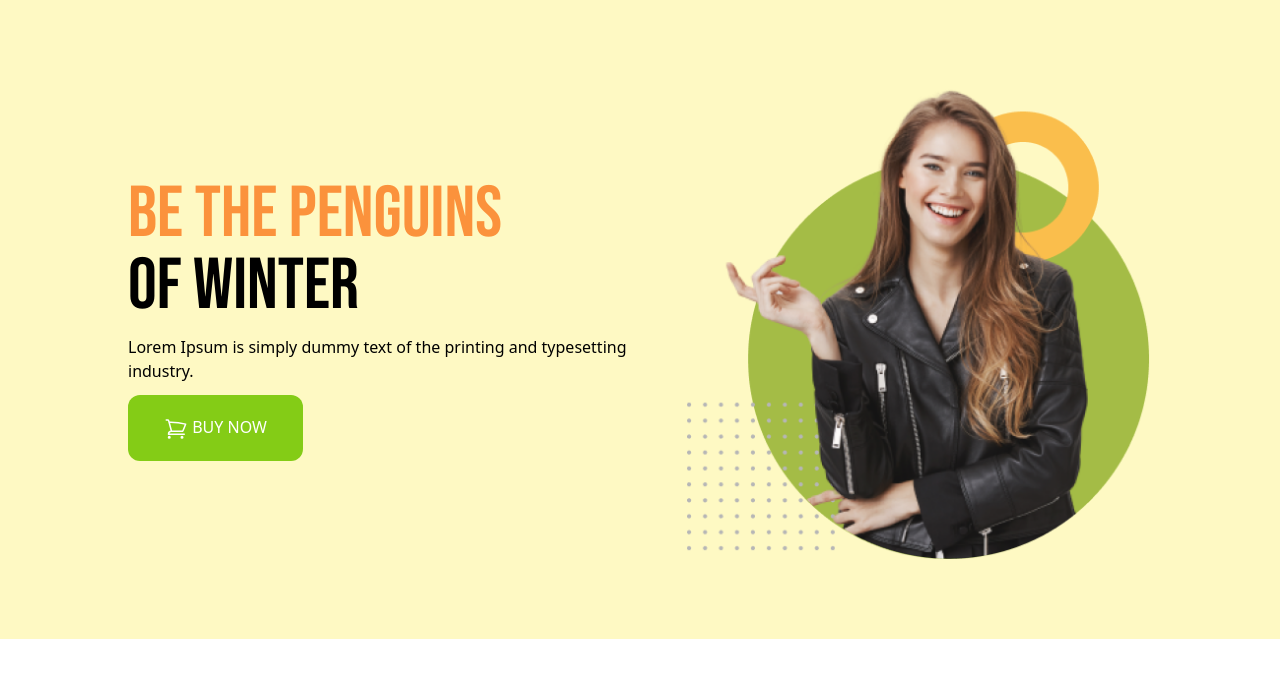
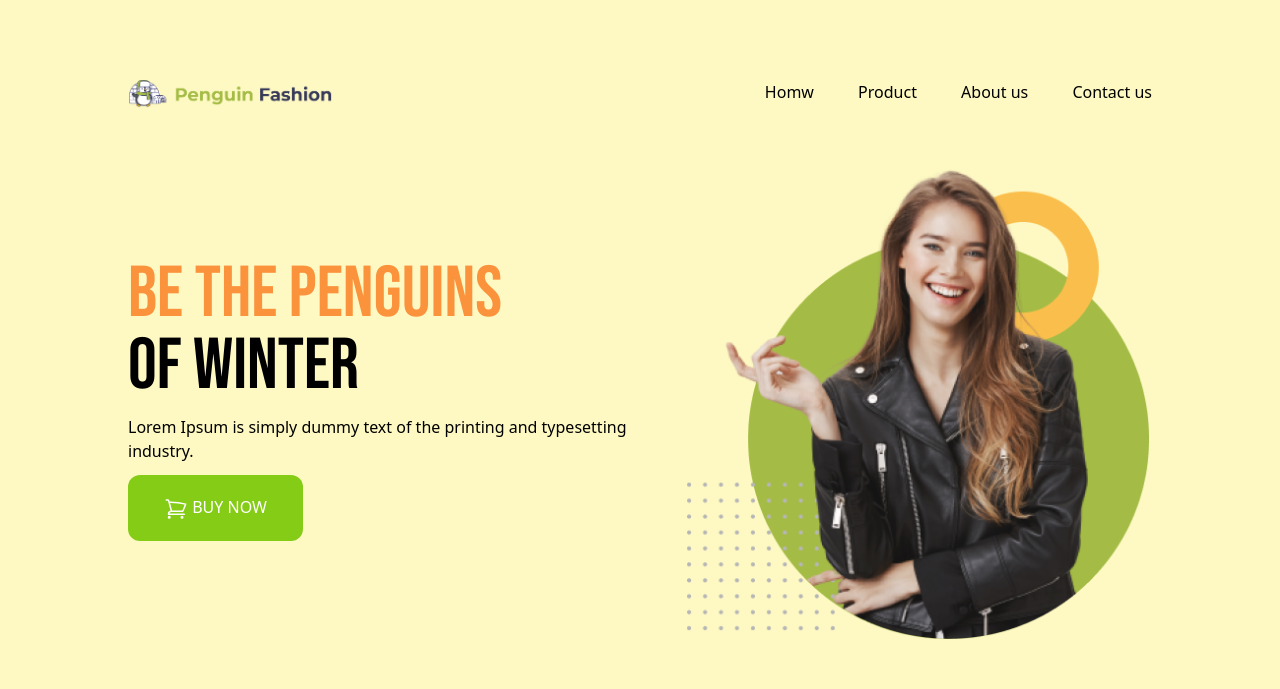
Before and after one commit to rontysarkar/penguin-JACKET, a plain HTML site: page index.html in a window 1280 px wide. Shown: the top 689 px of the page. Drawn offline with nearby package versions, Linux system fonts and the light colour scheme.

Commit message:
commplate nav section

```diff
--- a/index.html
+++ b/index.html
@@ -21,8 +21,22 @@
 <body>
     <header class="bg-[#fef9c3] py-20 px-4 md:px-32  ">
             <!-- nav bar section -->
-            <nav>
+            <nav class=" max-w-7xl mx-auto flex  justify-between h-20">
+                <div class="w-1/2 lg:w-1/5">
+                    <img src="icons/logo.png" alt="">
+                </div>
+                <div class="flex" >
+                    <div class="flex space-x-10 hidden lg:block">
+                        <a href="#">Homw</a>
+                    <a href="#">Product</a>
+                    <a href="#">About us </a>
+                    <a href="#">Contact us</a>
+                    </div>
+                    <svg xmlns="http://www.w3.org/2000/svg" fill="none" viewBox="0 0 24 24" stroke-width="1.5" stroke="currentColor" class="w-6 h-6  lg:hidden ">
+                        <path stroke-linecap="round" stroke-linejoin="round" d="M10.5 6h9.75M10.5 6a1.5 1.5 0 1 1-3 0m3 0a1.5 1.5 0 1 0-3 0M3.75 6H7.5m3 12h9.75m-9.75 0a1.5 1.5 0 0 1-3 0m3 0a1.5 1.5 0 0 0-3 0m-3.75 0H7.5m9-6h3.75m-3.75 0a1.5 1.5 0 0 1-3 0m3 0a1.5 1.5 0 0 0-3 0m-9.75 0h9.75" />
+                      </svg>
 
+                </div>
             </nav>
             <!-- banner section  -->
             <div class=" max-w-7xl mx-auto flex flex-col md:flex-row justify-between items-center ">
```
